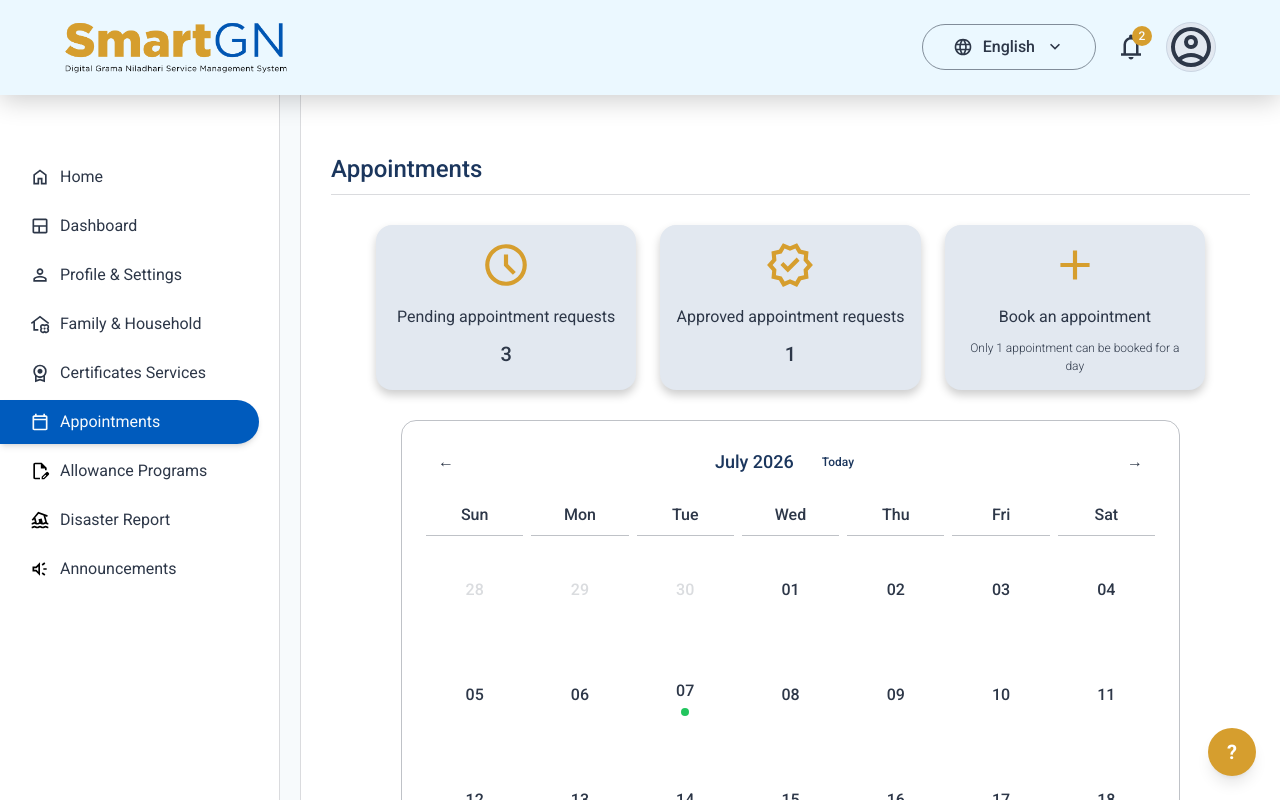
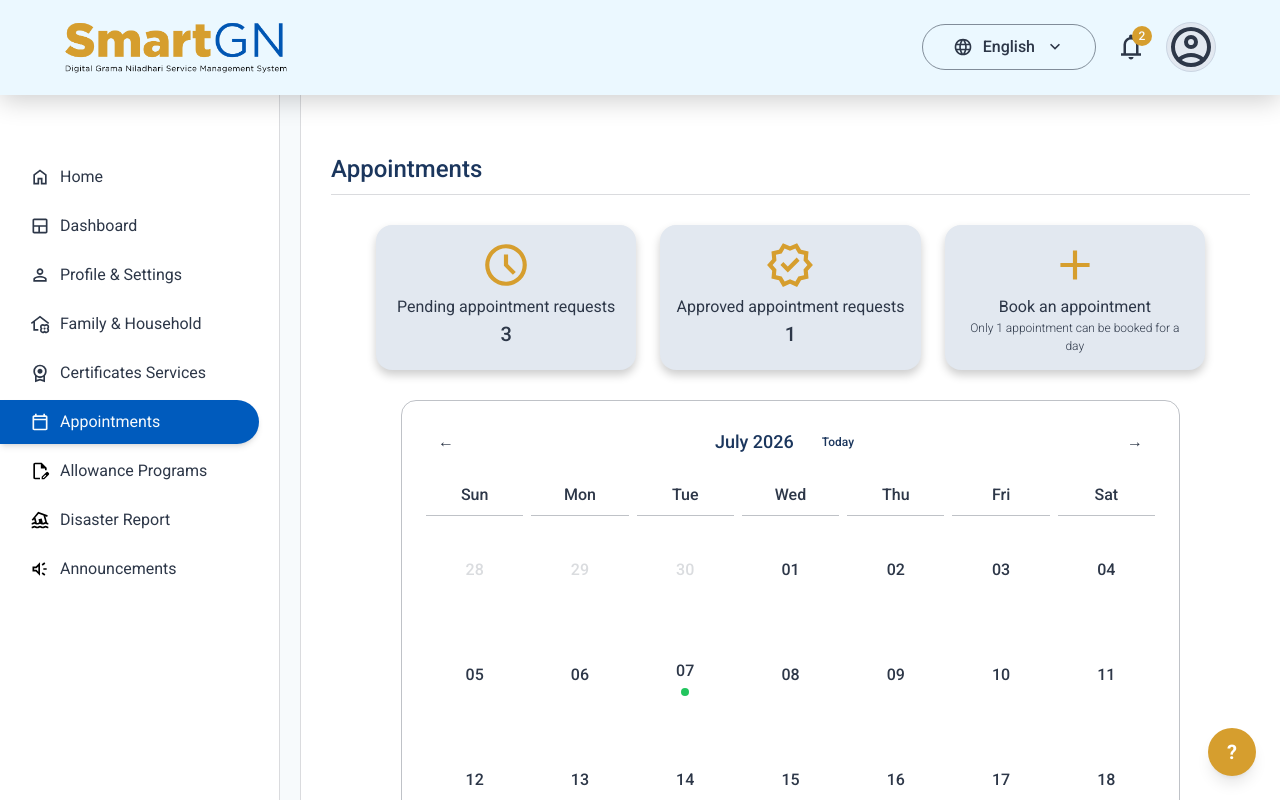
Before and after one commit to Mogith-Code/SmartGN-Digital-GN-Service-Management-System, a React (Vite) app in the folder SmartGN/: page /ResidentDashboard/RAppointment in a window 1280 px wide. Shown: the top 800 px of the page. Built offline with nearby package versions, Linux system fonts and the light colour scheme.

Commit message:
updated ApprovedAppointmentRequests.jsx

```diff
--- a/SmartGN/src/Components/AppointmentsPage/CardLayout.jsx
+++ b/SmartGN/src/Components/AppointmentsPage/CardLayout.jsx
@@ -77,12 +77,12 @@ function CardLayout({ pendingCount, approvedCount }) {
       {cards.map((card) => (
         <div
           key={card.id}
-          className="bg-[#E2E8F0] gap-[15px] rounded-2xl p-[15px] flex flex-col items-center shadow-[0px_5px_10px_rgba(0,0,0,0.2)] hover:shadow-[0px_5px_15px_rgba(0,0,0,0.2)] hover:scale-102 transition-all duration-100 cursor-pointer"
+          className="bg-[#E2E8F0] gap-[5px] rounded-2xl p-[15px] flex flex-col items-center shadow-[0px_5px_10px_rgba(0,0,0,0.2)] hover:shadow-[0px_5px_15px_rgba(0,0,0,0.2)] hover:scale-102 transition-all duration-100 cursor-pointer"
           onClick={card.onClick}
         >
           <img src={card.icon} alt="card icon" className="w-[50px]" />
 
-          <div className="flex flex-col gap-[10px] items-center">
+          <div className="flex flex-col items-center">
             <span className="text-[16px] font-regular text-[#2D3748] text-center">
               {card.title}
             </span>
```
